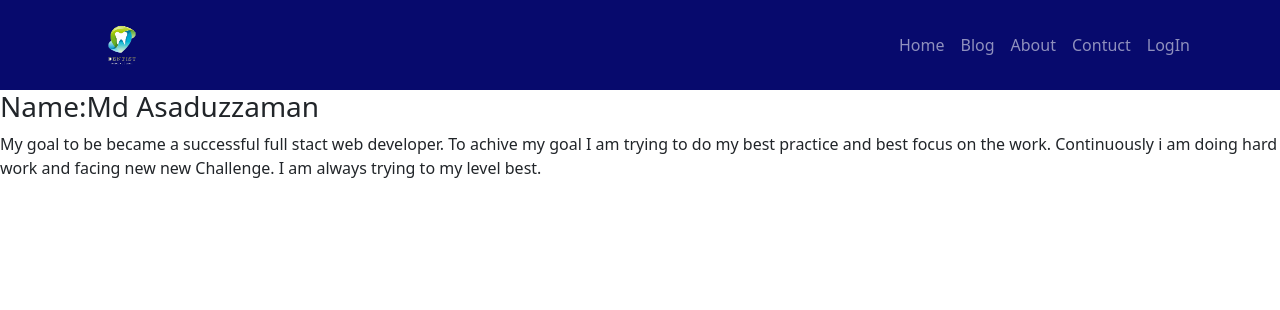
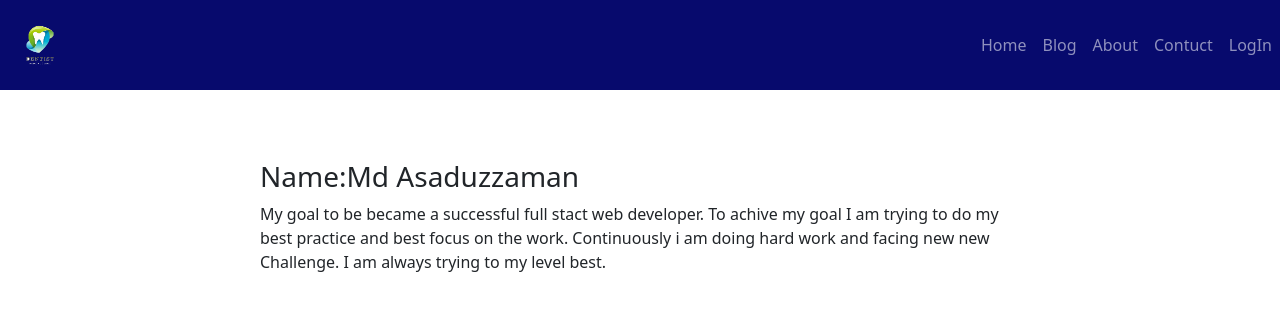
Before and after one commit to Asaduzzaman14/-independent-service-provider, a React (Create React App) app: page /about in a window 1280 px wide. Shown: the top 310 px of the page. Built offline with nearby package versions, Linux system fonts and the light colour scheme; no server answers.

Commit message:
design change

```diff
--- a/src/Component/Pages/About/About.css
+++ b/src/Component/Pages/About/About.css
@@ -0,0 +1,5 @@
+.about {
+    max-width: 800px;
+    margin: 50px auto 0 auto;
+    padding: 20px;
+}
--- a/src/Component/Pages/About/About.js
+++ b/src/Component/Pages/About/About.js
@@ -1,8 +1,9 @@
 import React from 'react';
+import './About.css'
 
 const About = () => {
     return (
-        <div>
+        <div className='about'>
             <h3>Name:Md Asaduzzaman</h3>
             <p>My goal to be became a successful full stact web developer. To achive my goal I am trying to do my best practice and best focus on the work. Continuously i am doing hard work and facing new new Challenge. I am always trying to my level best.</p>
         </div>
--- a/src/Component/Pages/Banner/Banner.css
+++ b/src/Component/Pages/Banner/Banner.css
@@ -1,3 +1,7 @@
 img {
     /* width: 50px; */
 }
+
+.banner-text {
+    color: rgb(25, 44, 181)
+}
--- a/src/Component/Pages/Banner/Banner.js
+++ b/src/Component/Pages/Banner/Banner.js
@@ -25,8 +25,12 @@ const Banner = () => {
                     alt="Second slide"
                 />
                 <Carousel.Caption>
-                    <h3>Dental Care</h3>
-                    <p>Specially designed for patients seeking dentistry abroad, we offer you bespoke expertise at a price that is unbelievably affordable.</p>
+                    <div className='banner-text'>
+
+                        <h3>Dental Care</h3>
+                        <p>Specially designed for patients seeking dentistry abroad, we offer you bespoke expertise at a price that is unbelievably affordable.</p>
+                    </div>
+
                 </Carousel.Caption>
             </Carousel.Item>
             <Carousel.Item>
--- a/src/Component/Pages/Header/Header.js
+++ b/src/Component/Pages/Header/Header.js
@@ -19,7 +19,7 @@ const Header = () => {
         <div>
             <>
                 <Navbar collapseOnSelect expand="lg" sticky='top' variant="dark" className='navbar'>
-                    <Container>
+                    <>
                         <Navbar.Brand as={Link} to="/"><img className='logo' src={logo} alt="" /></Navbar.Brand>
                         <Navbar.Toggle aria-controls="responsive-navbar-nav" />
                         <Navbar.Collapse id="responsive-navbar-nav">
@@ -48,7 +48,7 @@ const Header = () => {
                                 }
                             </Nav>
                         </Navbar.Collapse>
-                    </Container>
+                    </>
                 </Navbar>
 
             </>
```
Also changed, not shown: 1 other file (tests, documents, lock files or other folders).
